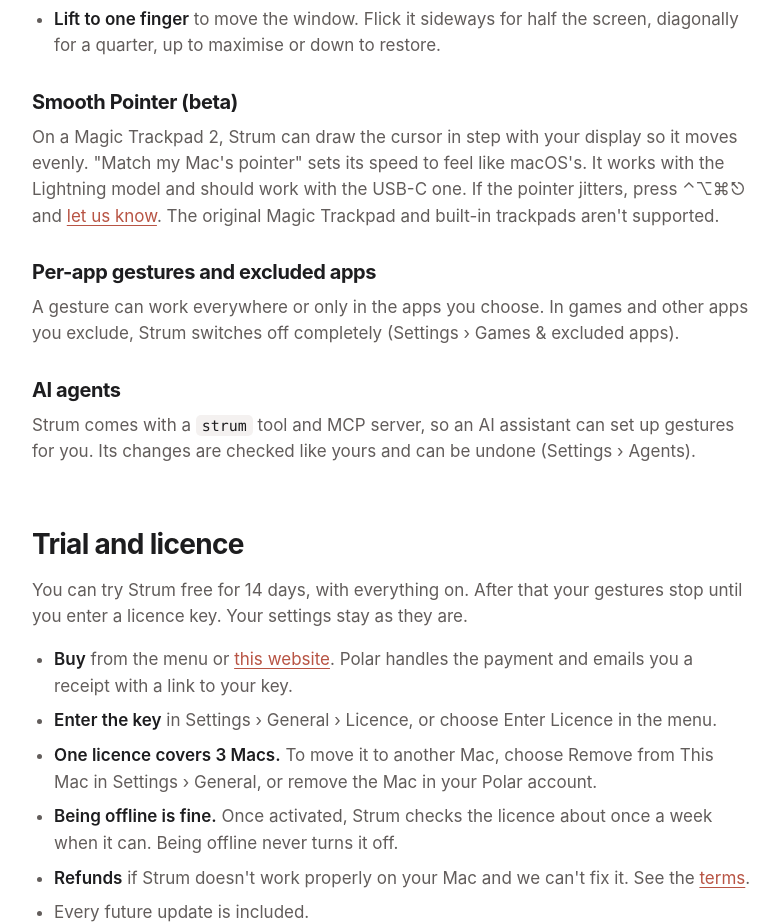
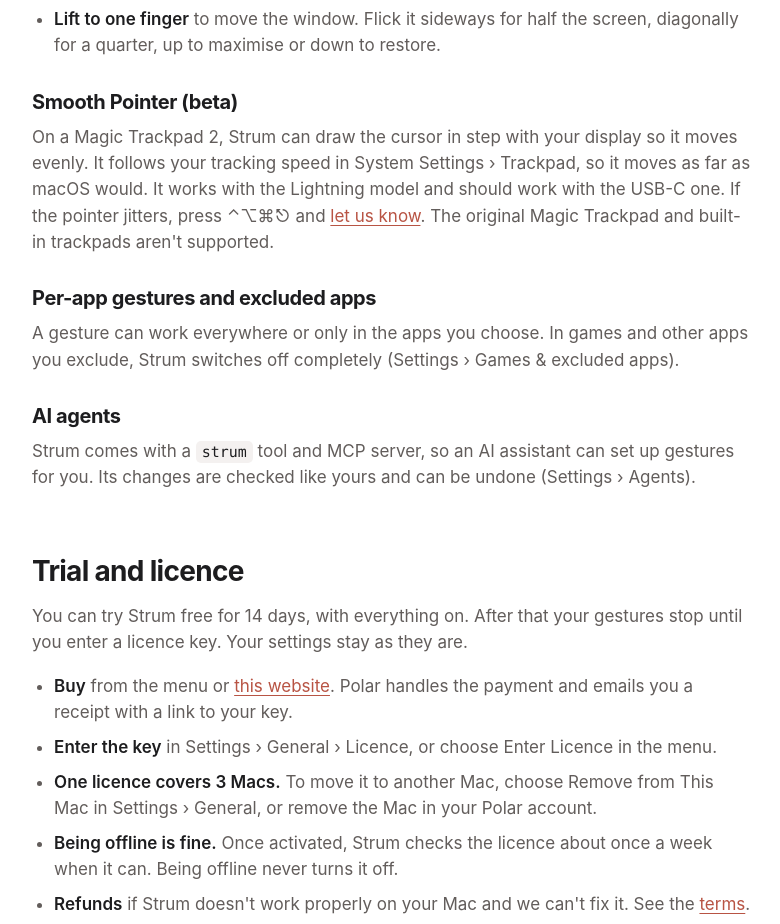
Before and after one commit to Jasshl/strum, a plain HTML site: page site/help.html in a window 1280 px wide. Shown: the part 2565-3489 px from the top of the page, without its empty margins (248-1028 px from the left). Drawn offline with Linux system fonts and the light colour scheme.

Commit message:
Smooth Pointer follows the Mac's tracking speed
Co-Authored-By: Claude Opus 5.5 <noreply@anthropic.com>

```diff
--- a/site/help.html
+++ b/site/help.html
@@ -100,7 +100,7 @@
   </ul>
 
   <h3 id="smooth-pointer">Smooth Pointer (beta)</h3>
-  <p>On a Magic Trackpad 2, Strum can draw the cursor in step with your display so it moves evenly. "Match my Mac's pointer" sets its speed to feel like macOS's. It works with the Lightning model and should work with the USB-C one. If the pointer jitters, press ⌃⌥⌘⎋ and <a href="https://github.com/Jasshl/strum/issues/new/choose">let us know</a>. The original Magic Trackpad and built-in trackpads aren't supported.</p>
+  <p>On a Magic Trackpad 2, Strum can draw the cursor in step with your display so it moves evenly. It follows your tracking speed in System Settings › Trackpad, so it moves as far as macOS would. It works with the Lightning model and should work with the USB-C one. If the pointer jitters, press ⌃⌥⌘⎋ and <a href="https://github.com/Jasshl/strum/issues/new/choose">let us know</a>. The original Magic Trackpad and built-in trackpads aren't supported.</p>
 
   <h3 id="per-app">Per-app gestures and excluded apps</h3>
   <p>A gesture can work everywhere or only in the apps you choose. In games and other apps you exclude, Strum switches off completely (Settings › Games &amp; excluded apps).</p>
```
Also changed, not shown: site/index.html (+1 -1 lines).
